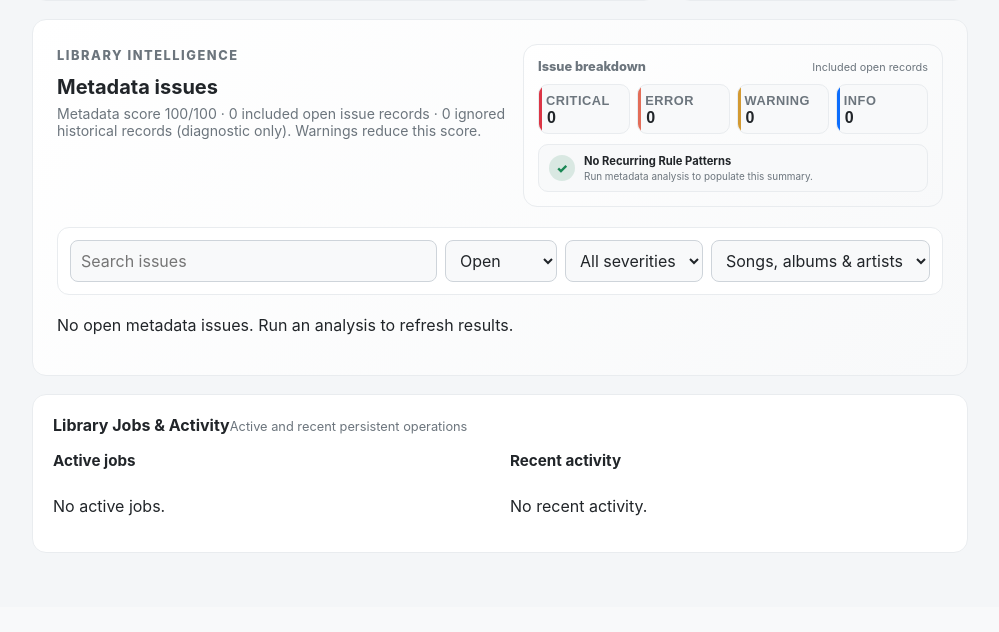
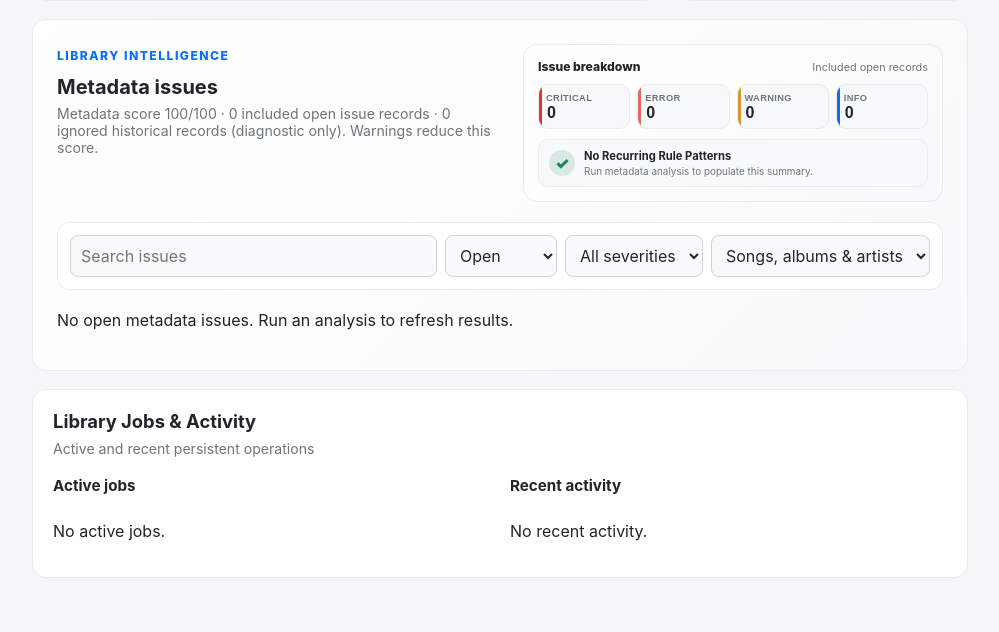
Before and after one commit to azimul-kabir/harmony, a FastAPI app: page /library/health in a window 1280 px wide. Shown: the part 1093-1725 px from the top of the page, without its empty margins (250-1249 px from the left). Before the commit the page ends 1646 px from the top, so only its background shows below. Run offline with FastAPI, Linux system fonts and the light colour scheme; data that the repository does not hold is empty; parts of the project's set-up code (start-up, migrations or seed data) failed here and were passed over; some libraries are stand-ins or nearby versions.

Commit message:
Fix library activity heading layout

```diff
--- a/app/static/css/app.css
+++ b/app/static/css/app.css
@@ -1466,8 +1466,10 @@ button:disabled { opacity: 0.5; cursor: not-allowed; }
 .health-workspace { display: grid; grid-template-columns: minmax(0, 1.5fr) minmax(280px, 0.7fr); gap: 18px; }
 .health-checks, .health-actions, .health-task, .health-job-panel { padding: 20px; border: 1px solid var(--border-color); border-radius: 14px; background: var(--bg-surface); }
 .health-job-panel { margin-top: 18px; }
-.health-job-panel > div:first-child { display: flex; align-items: center; justify-content: space-between; gap: 12px; }
-.health-job-panel > div:first-child span { color: var(--text-muted); font-size: .8rem; }
+.health-job-panel-header { display: flex; align-items: flex-start; justify-content: space-between; gap: 20px; }
+.health-job-panel-heading { display: grid; gap: 5px; min-width: 0; }
+.health-job-panel-heading h2 { margin: 0; font-size: 1.15rem; line-height: 1.3; }
+.health-job-panel-heading p { margin: 0; color: var(--text-muted); font-size: .88rem; line-height: 1.45; }
 .metadata-issues-panel { padding: 24px; background: linear-gradient(135deg, var(--bg-surface) 0%, var(--bg-surface-alt) 100%); }
 .metadata-issues-header { display: grid !important; grid-template-columns: minmax(0, 1fr) minmax(340px, 420px); align-items: start !important; gap: 28px; }
 .metadata-issues-intro { min-width: 0; }
@@ -1852,7 +1854,7 @@ button:disabled { opacity: 0.5; cursor: not-allowed; }
     .health-metrics article { min-height: 96px; padding: 14px; }
     .health-section-heading { align-items: flex-start; flex-direction: column; }
     .health-section-heading small { text-align: left; }
-    .health-job-panel > div:first-child { align-items: flex-start; flex-direction: column; }
+    .health-job-panel-header { flex-direction: column; }
     .metadata-issues-header { grid-template-columns: 1fr; }
     .metadata-issues-panel { padding: 16px; }
     .metadata-issue-summary { width: 100%; box-sizing: border-box; }
--- a/app/templates/library_health.html
+++ b/app/templates/library_health.html
@@ -76,8 +76,11 @@
         </div>
     </section>
     <section id="library-jobs" class="health-job-panel" aria-labelledby="library-jobs-title">
-        <div>
-            <div><strong id="library-jobs-title">Library Jobs &amp; Activity</strong><span id="library-jobs-description">Active and recent persistent operations</span></div>
+        <div class="health-job-panel-header">
+            <div class="health-job-panel-heading">
+                <h2 id="library-jobs-title">Library Jobs &amp; Activity</h2>
+                <p id="library-jobs-description">Active and recent persistent operations</p>
+            </div>
             <button id="library-jobs-acknowledge-all" class="btn-secondary" type="button" hidden>Mark all shown reviewed</button>
         </div>
         <div class="health-job-columns">
```
